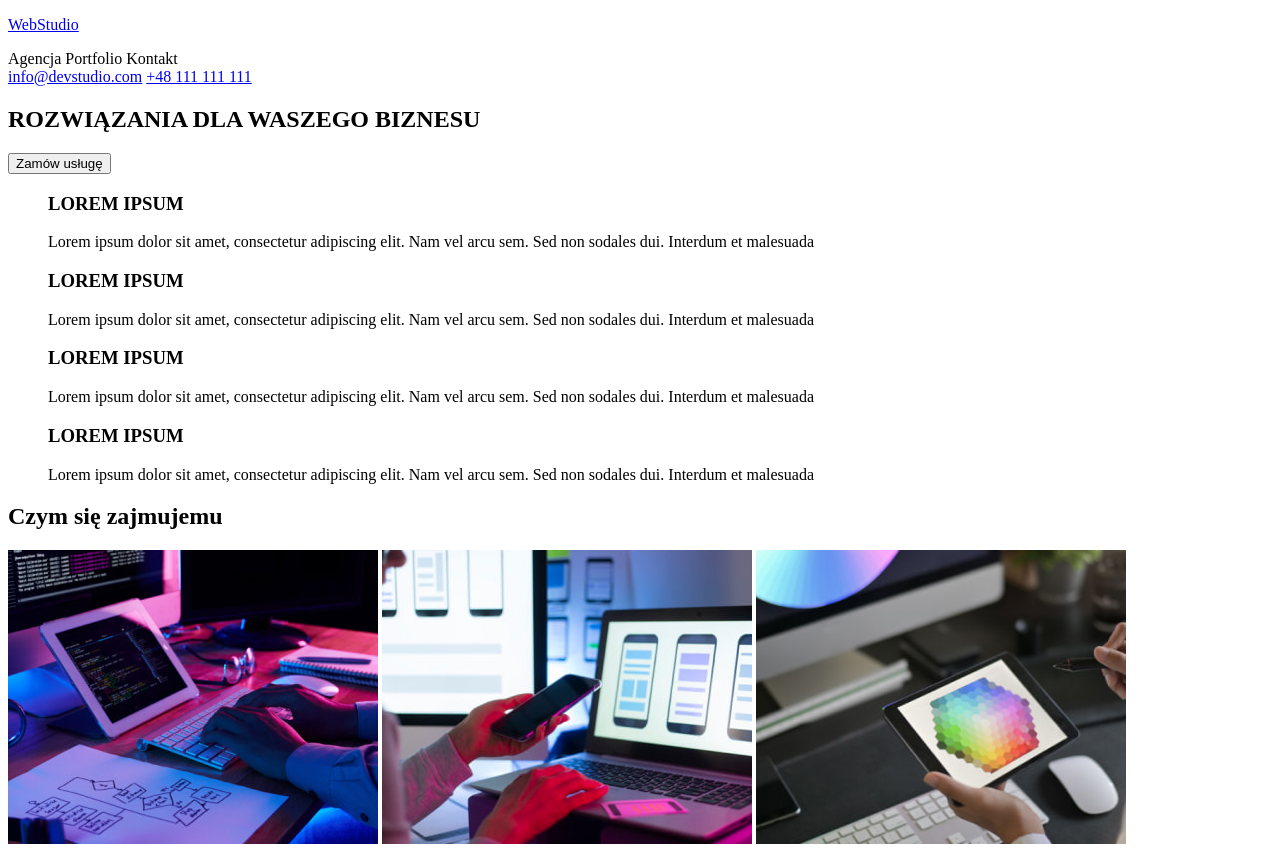
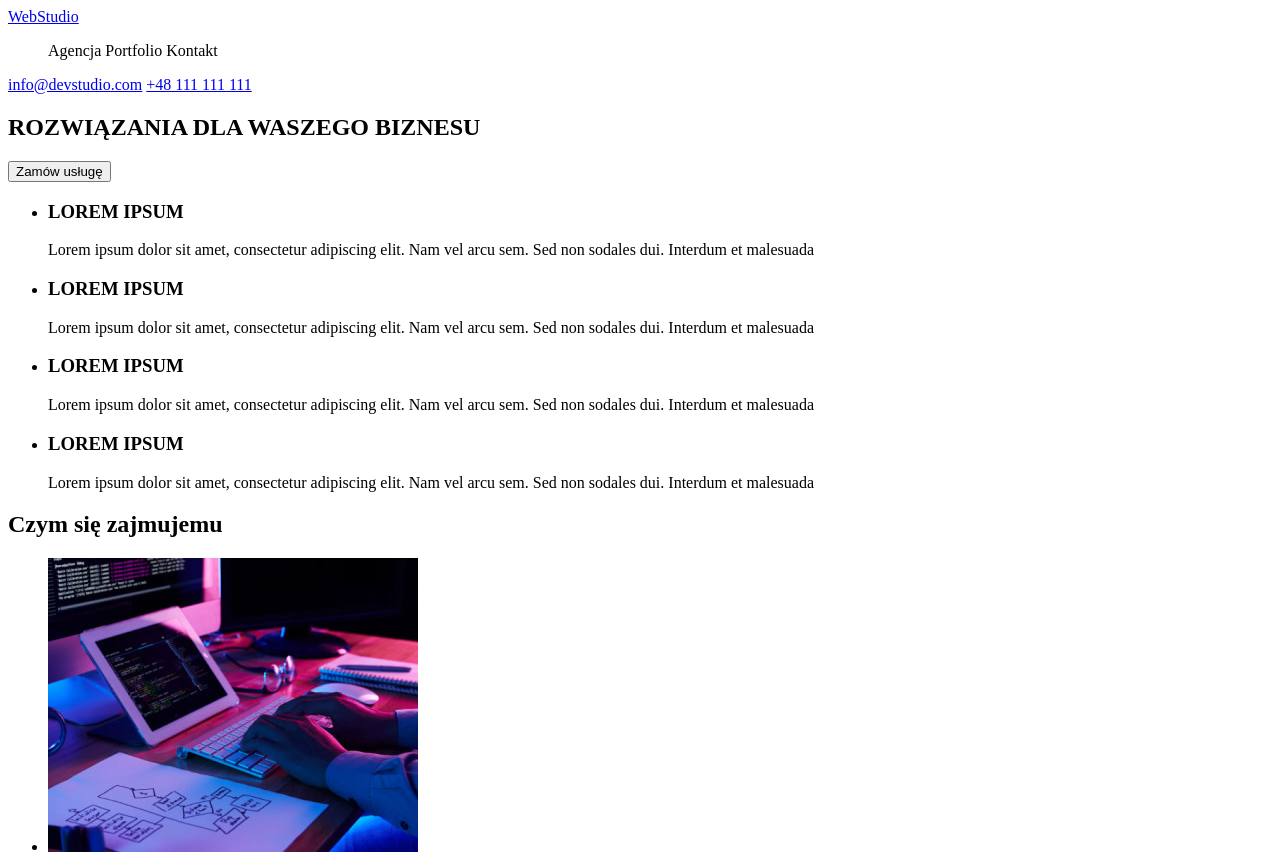
Before and after one commit to AngelikaGralewska/goit-markup-hw-01, a plain HTML site: page index.html in a window 1280 px wide. Shown: the top 852 px of the page. Drawn offline with Linux system fonts and the light colour scheme; files whose address does not match are found by name.

Commit message:
Add files via upload

```diff
--- a/index.html
+++ b/index.html
@@ -3,61 +3,66 @@
 <body>
 <header>
     <!--logo-->
-    <p><a href="WebStudio">WebStudio</a>
+    <a href="WebStudio">WebStudio</a>
     <!--main nawigation-->
-    <nav><a>Agencja</a>
-    <a>Portfolio</a>
-    <a>Kontakt</a></nav>
+    <nav><ul>
+        <a>Agencja</a>
+        <a>Portfolio</a>
+        <a>Kontakt</a>
+    </ul></nav>
     <!--contact-->
     <a href="mailto:info@devstudio.com">info@devstudio.com</a>
     <a href="tel:+48 111 111 111">+48 111 111 111</a></p>
-    <section>
+    </header>
+    <main>
+        <section>
     <h1> ROZWIĄZANIA DLA WASZEGO BIZNESU</h1>
     <button type="button">Zamów usługę</button>
-</section>
-</header>
-<main>
+        </section>
     <section>
     <ul>
-<h3>LOREM IPSUM</h3>
-<p>Lorem ipsum dolor sit amet, consectetur adipiscing elit. Nam vel arcu sem. Sed non sodales dui. Interdum et malesuada</p>
-    </ul>
-    <ul>
-<h3>LOREM IPSUM</h3>
-<p>Lorem ipsum dolor sit amet, consectetur adipiscing elit. Nam vel arcu sem. Sed non sodales dui. Interdum et malesuada</p>
-    </ul>
-    <ul>
-<h3>LOREM IPSUM</h3>
-<p>Lorem ipsum dolor sit amet, consectetur adipiscing elit. Nam vel arcu sem. Sed non sodales dui. Interdum et malesuada</p>
-    </ul>
-    <ul>
-<h3>LOREM IPSUM</h3>
-<p>Lorem ipsum dolor sit amet, consectetur adipiscing elit. Nam vel arcu sem. Sed non sodales dui. Interdum et malesuada</p>
+<li><h3>LOREM IPSUM</h3>
+<p>Lorem ipsum dolor sit amet, consectetur adipiscing elit. Nam vel arcu sem. Sed non sodales dui. Interdum et malesuada</p></li>
+<li><h3>LOREM IPSUM</h3>
+<p>Lorem ipsum dolor sit amet, consectetur adipiscing elit. Nam vel arcu sem. Sed non sodales dui. Interdum et malesuada</p></li>
+<li><h3>LOREM IPSUM</h3>
+<p>Lorem ipsum dolor sit amet, consectetur adipiscing elit. Nam vel arcu sem. Sed non sodales dui. Interdum et malesuada</p></li>
+<li><h3>LOREM IPSUM</h3>
+<p>Lorem ipsum dolor sit amet, consectetur adipiscing elit. Nam vel arcu sem. Sed non sodales dui. Interdum et malesuada</p></li>
     </ul>
     </section>
     <section>
 <h2>Czym się zajmujemu</h2>
-<img
+<ul>
+<li><img
 src="file:///C:/VSC/HTML/images/img1.jpg"
 alt="man working on laptop"
 width="370"
 height="294"
 />
+</li>
+<li>
 <img
 src="file:///C:/VSC/HTML/images/img2.jpg"
 alt="woman working on a laptop and mobile phone"
 width="370"
 height="294"
 />
+</li>
+<li>
 <img
 src="file:///C:/VSC/HTML/images/img3.jpg"
 alt="man working on thetablet"
 width="370"
 height="294"
 />
+</li>
+</ul>
     </section>
     <section>
 <h2>Nasz zespół</h2>
+<ul>
+    <li>
 <figure>
     <img
 src="file:///C:/VSC/HTML/images/jd1.jpg"
@@ -70,6 +75,8 @@ height="260"
     <p>Product Designer</p>
 </figcaption>
 </figure>
+    </li>
+    <li>
 <figure>
     <img
     src="file:///C:/VSC/HTML/images/jd2.jpg"
@@ -82,6 +89,8 @@ height="260"
         <p>Frontend Developer</p>
     </figcaption>
 </figure>
+</li>
+<li>
 <figure>
     <img
     src="file:///C:/VSC/HTML/images/jd3.jpg"
@@ -94,6 +103,8 @@ height="260"
         <p>Marketing</p>
     </figcaption>
 </figure>
+</li>
+<li>
 <figure>
     <img
     src="file:///C:/VSC/HTML/images/jd4.jpg"
@@ -106,15 +117,17 @@ height="260"
         <p>Ul Designer</p>
     </figcaption>
 </figure>
+</li>
+</ul>
 </section>
 </main>
 <footer>
-    <p><a href="WebStudio">WebStudio</a>
+    <a href="WebStudio">WebStudio</a>
      <address>
         m. Warszawa, Aleje Jerozolimskie 21 <br/>
         <a href="mailto:info@devstudio.com">info@devstudio.com</a> <br/>
-        <a href="tel:+48 111 111 111">+48 111 111 111</a></p>
-    </address></p>
+        <a href="tel:+48 111 111 111">+48 111 111 111</a>
+    </address>
 </footer>
 </body>
 </html>
```
